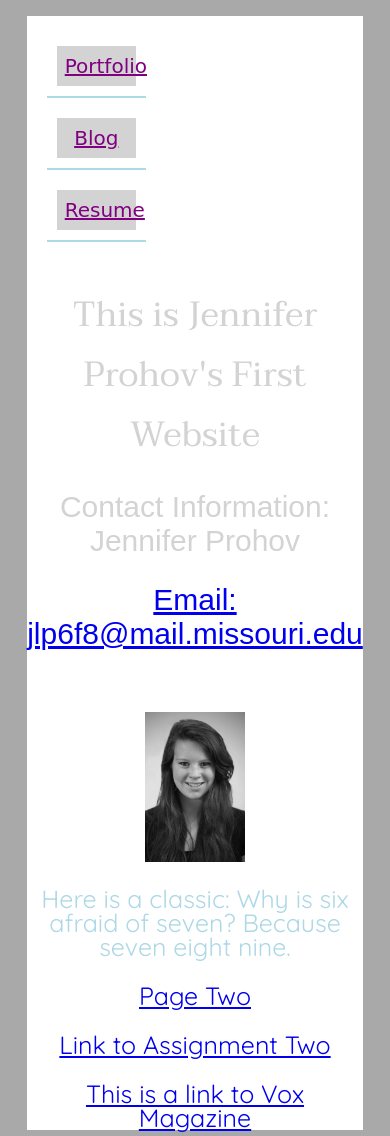
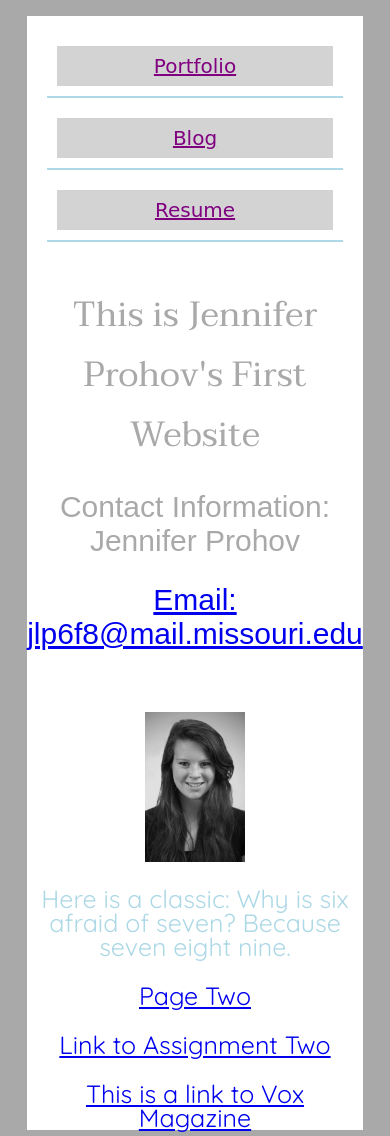
Before and after one commit to J4502-ss17/Jennifer-Prohov, a plain HTML site: page index.html in a window 390 px wide. Drawn offline with Linux system fonts and the light colour scheme; a web font is replaced by a local one.

Commit message:
color changes

```diff
--- a/style.css
+++ b/style.css
@@ -18,14 +18,14 @@ h1{
   font-weight:400;
   font-size:35px;
   text-align: center;
-  color:lightgrey
+  color:darkgrey
 }
 h2{
   font-family:'Muli', sans-serif;
   font-weight:300;
   font-size:30px;
   text-align: center;
-  color: lightgrey
+  color: darkgrey
 }
 
 #container{
@@ -44,7 +44,6 @@ h2{
 #nav li {
     margin: 10px;
     padding: 10px;
-    width: 25%;
   border-bottom: 2px solid lightblue;
   text-decoration: none;
   float: left;
@@ -65,9 +64,6 @@ h2{
     float:none;
   }
 
-.italic {
-  font-style:italic;
-}
 
 #nav a:link, a:visited {
   display: block;
@@ -92,4 +88,3 @@ img {
 body {
   background-color:darkgrey
 }
-}
```
